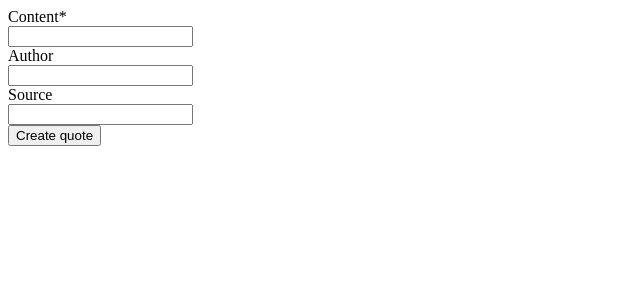
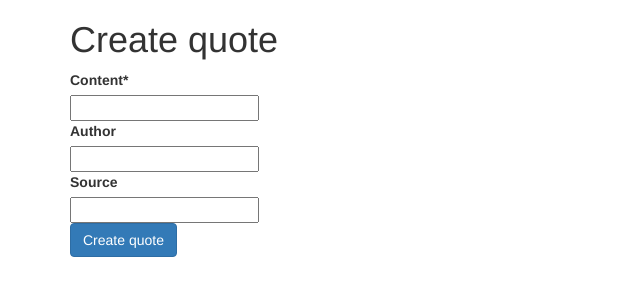
Before and after one commit to beaumartinez/quotes, a Django app: page /quotes/create/ in a window 1280 px wide. Shown: the top 300 px of the page, without its empty margins (0-640 px from the left). Run offline with Django 3.2, Linux system fonts and the light colour scheme; some libraries are stand-ins or nearby versions.

Commit message:
Boostrap create_quote template up

```diff
--- a/quotes/templates/create_quote.html
+++ b/quotes/templates/create_quote.html
@@ -1,3 +1,13 @@
 {% load crispy_forms_tags %}
 
-{% crispy form %}
+<!doctype html>
+<link href=//netdna.bootstrapcdn.com/twitter-bootstrap/2.2.1/css/bootstrap-combined.min.css rel=stylesheet>
+<meta name=viewport content="maximum-scale=1, width=device-width">
+
+<div class=container>
+    <h1>Create quote</h1>
+
+    {% crispy form %}
+</div>
+
+<script src=//netdna.bootstrapcdn.com/twitter-bootstrap/2.2.1/js/bootstrap.min.js></script>
```
